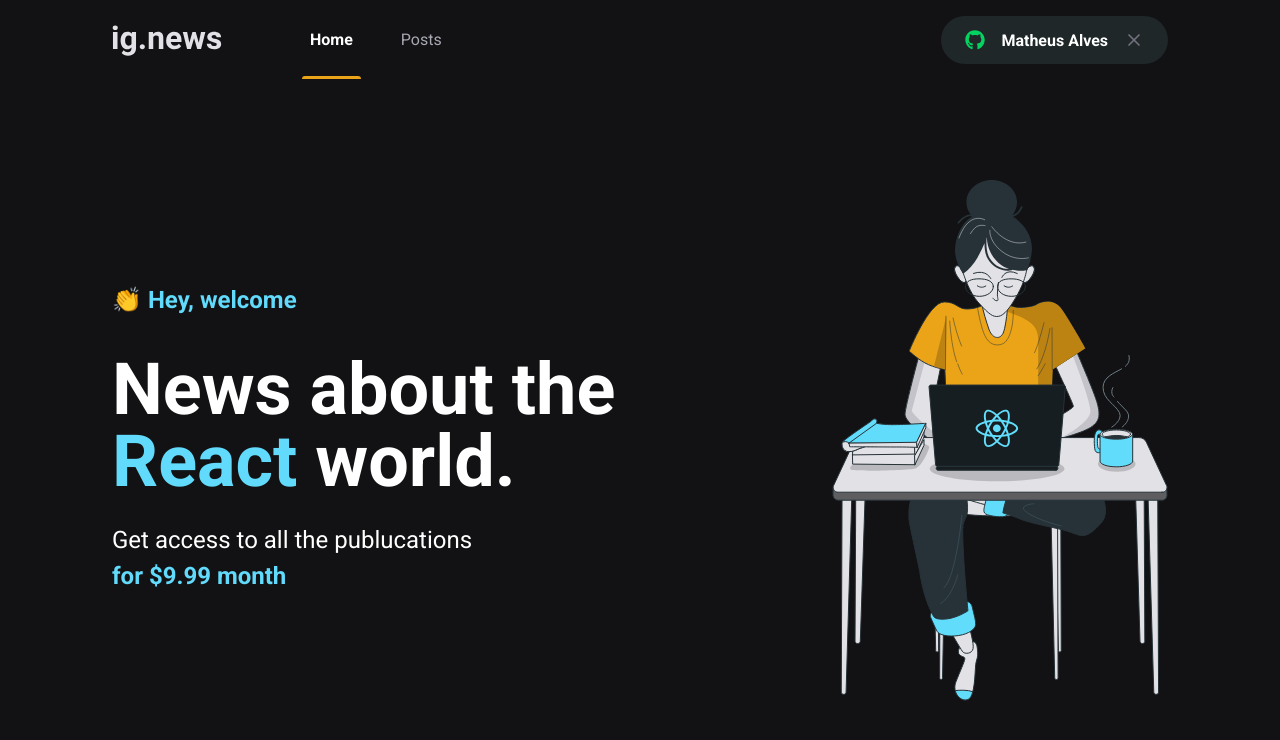
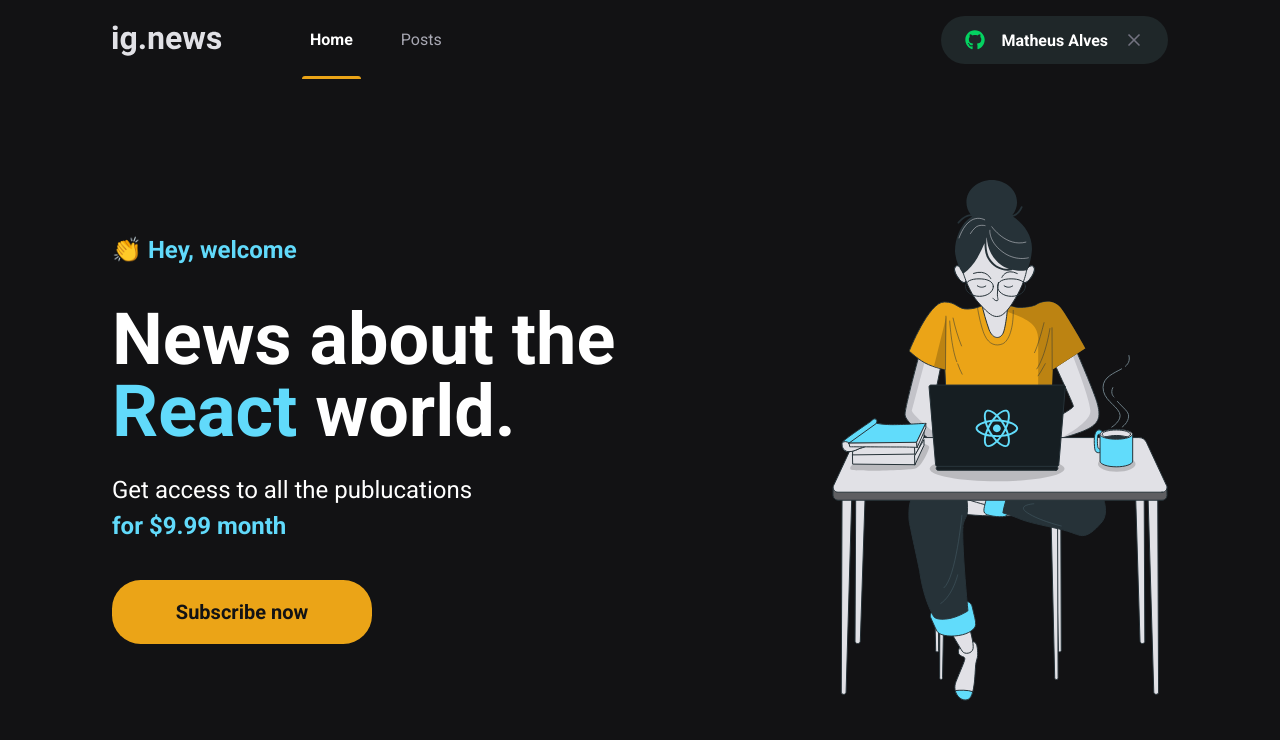
Before and after one commit to msalves008/Next-IgNews, a Next.js app: page / in a window 1280 px wide. Shown: the top 740 px of the page. Built offline with nearby package versions, Linux system fonts and the light colour scheme.

Commit message:
create Subscribe Button (Component) and style

```diff
--- /dev/null
+++ b/src/components/SubscribeButton/index.tsx
@@ -0,0 +1,10 @@
+import styles from './styles.module.scss'
+
+
+export function SubscribeButton(){
+  return (
+    <button type="button" className={styles.subscribeButton}>
+      Subscribe now
+    </button>
+  );
+}
--- /dev/null
+++ b/src/components/SubscribeButton/styles.module.scss
@@ -0,0 +1,19 @@
+.subscribeButton{
+  width: 260px;
+  height: 4rem;
+  border: 0;
+  border-radius: 1.8rem;
+  background: var(--yellow-500);
+  color: var(--gray-900);
+  font-size: 1.25rem;
+  font-weight: bold;
+
+  display: flex;
+  align-items: center;
+  justify-content: center;
+  transition: filter 0.2s;
+
+  &:hover {
+    filter: brightness(0.8);
+  }
+}
--- a/src/pages/home.module.scss
+++ b/src/pages/home.module.scss
@@ -35,4 +35,7 @@
     }
 
   }
+  button{
+    margin-top: 2.25rem;
+  }
 }
--- a/src/pages/index.tsx
+++ b/src/pages/index.tsx
@@ -1,4 +1,5 @@
 import Head from 'next/head'
+import { SubscribeButton } from '../components/SubscribeButton';
 import styles from './home.module.scss';
 
 export default function Home() {
@@ -14,6 +15,7 @@
           <p>
             Get access to all the publucations <br/>
             <span>for $9.99 month</span>
+            <SubscribeButton/>
           </p>
         </section>
         <img src="/images/avatar.svg"/>
```
